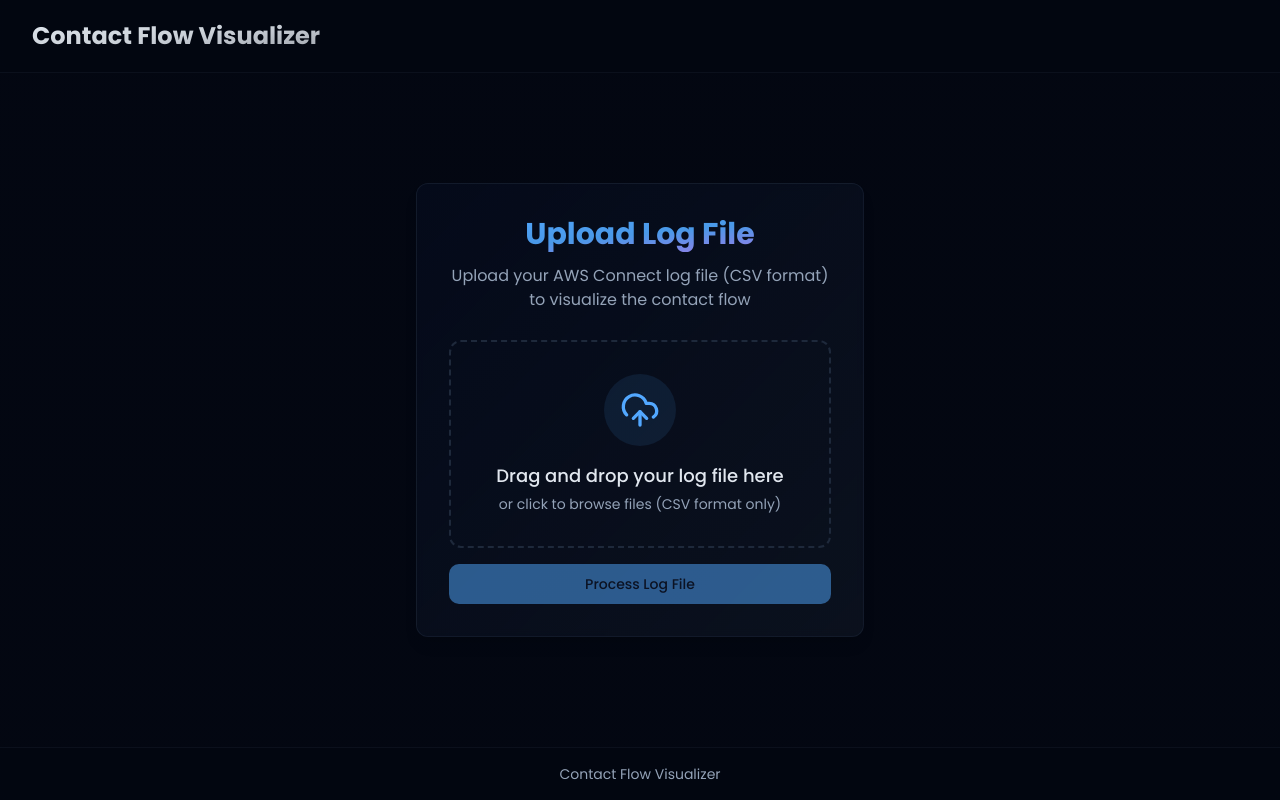
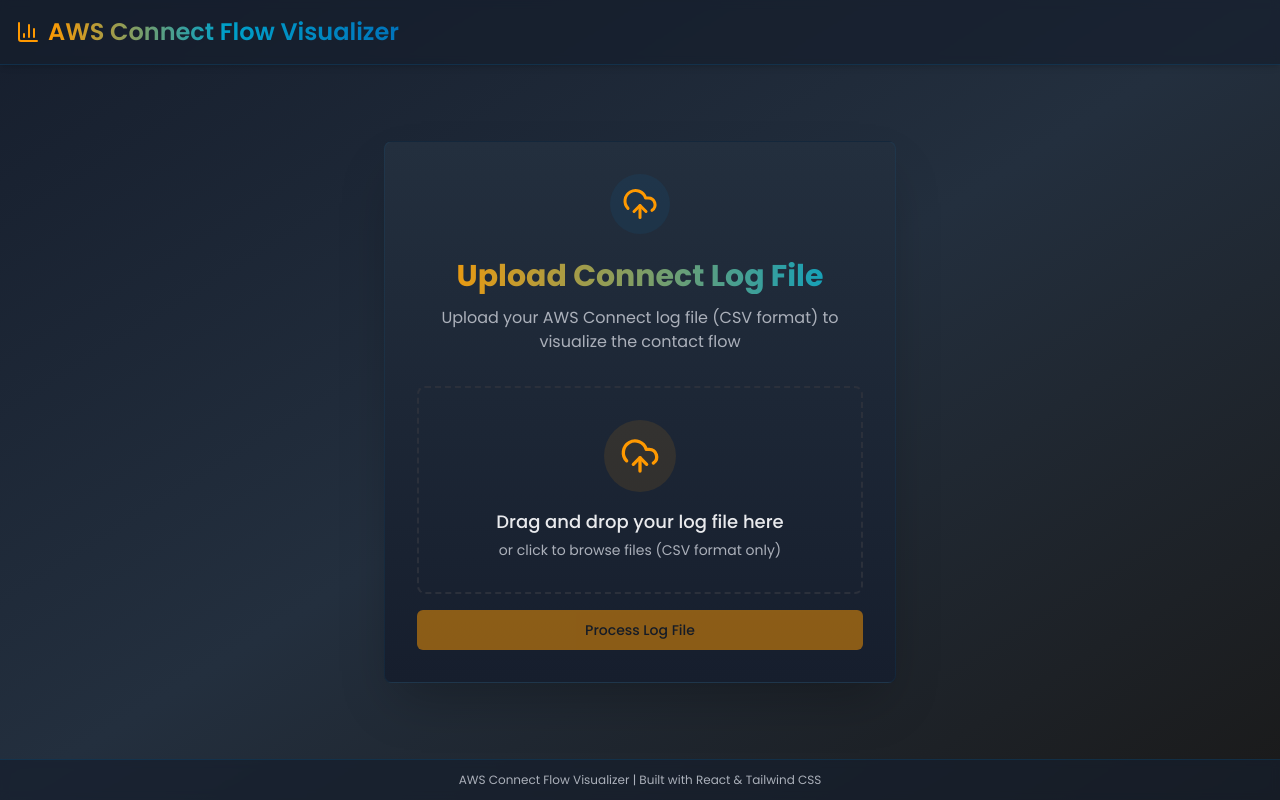
Before and after one commit to DMulq/connect-flow-explorer, a React (Vite) app: page / in a window 1280 px wide. Built offline with nearby package versions, Linux system fonts and the light colour scheme.

Commit message:
Refactor UI for modern dark theme
- Updated the overall UI to a modern dark theme, inspired by the AWS Management Console style.
- Modified colors, layouts, and components to enhance the visual appeal and user experience.

```diff
--- a/package.json
+++ b/package.json
@@ -46,6 +46,7 @@
     "cmdk": "^1.0.0",
     "date-fns": "^3.6.0",
     "embla-carousel-react": "^8.3.0",
+    "html-to-image": "^1.11.11",
     "html2canvas": "^1.4.1",
     "input-otp": "^1.2.4",
     "lucide-react": "^0.462.0",
--- a/src/index.css
+++ b/src/index.css
@@ -7,65 +7,35 @@
 
 @layer base {
   :root {
-    --background: 224 71% 4%;
-    --foreground: 213 31% 91%;
+    --background: 220 20% 10%;
+    --foreground: 220 10% 92%;
 
-    --card: 224 71% 6%;
-    --card-foreground: 213 31% 91%;
+    --card: 220 20% 13%;
+    --card-foreground: 220 10% 90%;
 
-    --popover: 224 71% 4%;
-    --popover-foreground: 215 20.2% 65.1%;
+    --popover: 220 20% 10%;
+    --popover-foreground: 220 10% 90%;
 
-    --primary: 210 100% 66%;
-    --primary-foreground: 222.2 47.4% 11.2%;
+    --primary: 36 100% 50%;
+    --primary-foreground: 220 20% 10%;
 
-    --secondary: 266 100% 76%;
-    --secondary-foreground: 210 40% 98%;
+    --secondary: 196 100% 39%;
+    --secondary-foreground: 220 10% 95%;
 
-    --accent: 261 76% 65%;
-    --accent-foreground: 210 40% 98%;
+    --accent: 200 77% 55%;
+    --accent-foreground: 220 10% 95%;
 
-    --muted: 217.2 32.6% 17.5%;
-    --muted-foreground: 215 20.2% 65.1%;
+    --muted: 220 15% 18%;
+    --muted-foreground: 220 10% 70%;
 
-    --destructive: 0 84.2% 60.2%;
+    --destructive: 0 84% 60%;
     --destructive-foreground: 210 40% 98%;
 
-    --border: 217.2 32.6% 17.5%;
-    --input: 217.2 32.6% 17.5%;
-    --ring: 224.3 76.3% 48%;
+    --border: 220 15% 20%;
+    --input: 220 15% 20%;
+    --ring: 36 100% 50%;
 
-    --radius: 0.75rem;
-  }
-
-  .dark {
-    --background: 222.2 84% 4.9%;
-    --foreground: 210 40% 98%;
-
-    --card: 222.2 84% 4.9%;
-    --card-foreground: 210 40% 98%;
-
-    --popover: 222.2 84% 4.9%;
-    --popover-foreground: 210 40% 98%;
-
-    --primary: 217.2 91.2% 59.8%;
-    --primary-foreground: 222.2 47.4% 11.2%;
-
-    --secondary: 250 84% 70%;
-    --secondary-foreground: 210 40% 98%;
-
-    --muted: 217.2 32.6% 17.5%;
-    --muted-foreground: 215 20.2% 65.1%;
-
-    --accent: 250 95% 76%;
-    --accent-foreground: 210 40% 98%;
-
-    --destructive: 0 62.8% 30.6%;
-    --destructive-foreground: 210 40% 98%;
-
-    --border: 217.2 32.6% 17.5%;
-    --input: 217.2 32.6% 17.5%;
-    --ring: 224.3 76.3% 48%;
+    --radius: 0.5rem;
   }
 }
 
@@ -89,19 +59,19 @@
 }
 
 .text-gradient {
-  @apply bg-gradient-to-br from-foreground via-foreground/90 to-foreground/70 bg-clip-text text-transparent;
+  @apply bg-gradient-to-r from-aws-orange via-aws-teal to-aws-blue bg-clip-text text-transparent;
 }
 
 .text-gradient-primary {
-  @apply bg-gradient-to-br from-primary via-primary/90 to-secondary/90 bg-clip-text text-transparent;
+  @apply bg-gradient-to-r from-aws-orange to-aws-teal bg-clip-text text-transparent;
 }
 
 .card-gradient {
-  @apply bg-gradient-to-br from-card to-muted/30 backdrop-blur-sm border border-border/50;
+  @apply bg-gradient-to-b from-aws-navy to-aws-darknavy backdrop-blur-sm border border-aws-blue/10;
 }
 
 .glass-container {
-  @apply bg-card/40 backdrop-blur-md border border-white/5 shadow-xl;
+  @apply bg-aws-darknavy/80 backdrop-blur-md border border-aws-teal/10 shadow-xl;
 }
 
 /* Flow Container Styles */
@@ -115,15 +85,10 @@
 
 .flow-controls {
   padding: 8px 16px;
-  background-color: rgba(20, 20, 30, 0.7);
+  background-color: rgba(35, 47, 62, 0.9);
   z-index: 5;
-  border-bottom: 1px solid rgba(255, 255, 255, 0.1);
+  border-bottom: 1px solid rgba(0, 161, 201, 0.2);
   backdrop-filter: blur(10px);
-}
-
-.dark .flow-controls {
-  background-color: rgba(30, 30, 30, 0.7);
-  border-bottom: 1px solid #333;
 }
 
 .flow-wrapper {
@@ -136,28 +101,31 @@
 .react-flow {
   width: 100%;
   height: 100%;
+  background-color: var(--aws-darknavy);
 }
 
 .react-flow__node {
   padding: 10px;
-  border-radius: 12px;
+  border-radius: 8px;
   width: 200px;
   font-size: 12px;
   text-align: left;
-  box-shadow: 0 4px 20px rgba(0, 0, 0, 0.25);
+  box-shadow: 0 4px 20px rgba(0, 0, 0, 0.4);
   transition: all 0.3s ease;
   z-index: 0;
 }
 
 .react-flow__node-contactflow {
-  background-color: hsl(var(--primary));
+  background-color: #0073BB;
   color: white;
   font-weight: bold;
+  border: 1px solid rgba(255, 153, 0, 0.3);
 }
 
 .react-flow__node-module {
-  background-color: hsl(var(--secondary));
+  background-color: #00A1C9;
   color: white;
+  border: 1px solid rgba(255, 153, 0, 0.3);
 }
 
 .react-flow__node-module .node-content {
@@ -186,10 +154,11 @@
   max-height: 80px;
   overflow-y: auto;
   font-size: 11px;
-  padding: 4px;
-  background-color: rgba(255, 255, 255, 0.1);
-  border-radius: 3px;
-  margin-top: 4px;
+  padding: 6px;
+  background-color: rgba(22, 30, 45, 0.7);
+  border-radius: 4px;
+  margin-top: 6px;
+  border: 1px solid rgba(0, 161, 201, 0.2);
 }
 
 .dark .parameter-list {
@@ -243,9 +212,12 @@
 .contact-flow-table th {
   text-align: left;
   padding: 8px 12px;
-  background-color: #f3f4f6;
+  background-color: #232F3E;
   position: sticky;
   top: 0;
+  color: #FF9900;
+  font-weight: 500;
+  border-bottom: 1px solid rgba(0, 161, 201, 0.2);
 }
 
 .dark .contact-flow-table th {
@@ -254,7 +226,8 @@
 
 .contact-flow-table td {
   padding: 8px 12px;
-  border-top: 1px solid #e5e7eb;
+  border-top: 1px solid rgba(0, 161, 201, 0.1);
+  color: #f0f0f0;
 }
 
 .dark .contact-flow-table td {
@@ -277,6 +250,29 @@
 
 /* Custom styles for edges */
 .react-flow__edge-path {
+  stroke: #00A1C9;
   stroke-width: 2;
-  border-radius: 16px;
+  opacity: 0.8;
 }
+
+.react-flow__controls {
+  background-color: #232F3E;
+  border: 1px solid rgba(0, 161, 201, 0.3);
+  box-shadow: 0 4px 12px rgba(0, 0, 0, 0.3);
+}
+
+.react-flow__controls button {
+  background-color: #161E2D;
+  color: #FF9900;
+  border-bottom: 1px solid rgba(0, 161, 201, 0.2);
+}
+
+.react-flow__controls button:hover {
+  background-color: #FF9900;
+  color: #161E2D;
+}
+
+.react-flow__minimap {
+  background-color: #232F3E;
+  border: 1px solid rgba(0, 161, 201, 0.3);
+}
--- a/src/pages/Index.tsx
+++ b/src/pages/Index.tsx
@@ -6,6 +6,7 @@ import { LogEntry, ParsedLogData } from "@/types/log";
 import { processLogData } from "@/utils/logProcessor";
 import { Button } from "@/components/ui/button";
 import { toast } from "@/components/ui/sonner";
+import { FileUpIcon, UploadCloudIcon, BarChart3Icon } from "lucide-react";
 
 const Index = () => {
   const [parsedData, setParsedData] = useState<ParsedLogData | null>(null);
@@ -32,21 +33,27 @@ const Index = () => {
   };
 
   return (
-    <div className="min-h-screen flex flex-col bg-gradient-to-br from-background to-background/80">
+    <div className="min-h-screen flex flex-col bg-gradient-to-br from-aws-darknavy via-aws-navy to-aws-charcoal">
       {/* Header */}
-      <header className="border-b border-border/30 backdrop-blur-sm bg-background/50">
-        <div className="container mx-auto py-5 flex justify-between items-center">
-          <h1 className="text-2xl font-bold text-gradient">Contact Flow Visualizer</h1>
+      <header className="border-b border-aws-blue/20 backdrop-blur-sm bg-aws-darknavy/70 sticky top-0 z-10 shadow-md">
+        <div className="container mx-auto py-4 px-4 flex justify-between items-center">
+          <div className="flex items-center gap-2">
+            <BarChart3Icon className="h-6 w-6 text-aws-orange" />
+            <h1 className="text-2xl font-semibold text-gradient">AWS Connect Flow Visualizer</h1>
+          </div>
         </div>
       </header>
 
       {/* Main content */}
-      <main className="flex-1 container mx-auto py-8 px-4 md:px-0 flex flex-col">
+      <main className="flex-1 container mx-auto py-8 px-4 md:px-6 flex flex-col">
         {!parsedData ? (
           <div className="flex-1 flex flex-col items-center justify-center">
-            <div className="max-w-md w-full card-gradient p-8 rounded-xl shadow-lg">
-              <div className="text-center mb-7">
-                <h2 className="text-3xl font-bold mb-3 text-gradient-primary">Upload Log File</h2>
+            <div className="max-w-lg w-full card-gradient p-8 rounded-lg shadow-2xl">
+              <div className="text-center mb-8">
+                <div className="inline-flex mb-6 p-3 rounded-full bg-aws-blue/10 text-aws-orange">
+                  <UploadCloudIcon size={36} />
+                </div>
+                <h2 className="text-3xl font-bold mb-3 text-gradient-primary">Upload Connect Log File</h2>
                 <p className="text-muted-foreground">
                   Upload your AWS Connect log file (CSV format) to visualize the contact flow
                 </p>
@@ -55,7 +62,7 @@ const Index = () => {
               <FileUploader onDataParsed={handleParsedData} isLoading={isLoading} />
 
               {error && (
-                <div className="mt-4 p-4 bg-destructive/10 border border-destructive/40 text-destructive rounded-lg">
+                <div className="mt-6 p-4 bg-destructive/10 border border-destructive/40 text-destructive rounded-lg">
                   {error}
                 </div>
               )}
@@ -64,19 +71,20 @@ const Index = () => {
         ) : (
           <div className="flex-1 flex flex-col">
             <div className="mb-6 flex justify-between items-center">
-              <div>
-                <h2 className="text-3xl font-bold text-gradient-primary">Contact Flow Visualization</h2>
+              <div className="flex items-center gap-3">
+                <FileUpIcon className="h-5 w-5 text-aws-orange" />
+                <h2 className="text-2xl font-bold text-gradient-primary">Contact Flow Visualization</h2>
               </div>
               <Button
                 onClick={() => setParsedData(null)}
                 variant="outline"
-                className="hover:bg-primary/20 hover:text-primary text-primary/80 border-primary/20"
+                className="hover:bg-aws-orange hover:text-aws-darknavy text-aws-orange border-aws-orange/20"
               >
                 Upload New File
               </Button>
             </div>
 
-            <div className="flex-1 glass-container rounded-xl overflow-hidden" style={{ height: '75vh' }}>
+            <div className="flex-1 glass-container rounded-lg overflow-hidden shadow-xl" style={{ height: '75vh' }}>
               <FlowVisualizer data={parsedData} />
             </div>
           </div>
@@ -84,9 +92,9 @@ const Index = () => {
       </main>
 
       {/* Footer */}
-      <footer className="border-t border-border/30 py-4 backdrop-blur-sm bg-background/50">
-        <div className="container mx-auto text-center text-muted-foreground text-sm">
-          <p>Contact Flow Visualizer</p>
+      <footer className="border-t border-aws-blue/20 py-3 backdrop-blur-sm bg-aws-darknavy/70">
+        <div className="container mx-auto text-center text-muted-foreground text-xs">
+          <p>AWS Connect Flow Visualizer | Built with React & Tailwind CSS</p>
         </div>
       </footer>
     </div>
--- a/tailwind.config.ts
+++ b/tailwind.config.ts
@@ -55,6 +55,14 @@ export default {
 				card: {
 					DEFAULT: 'hsl(var(--card))',
 					foreground: 'hsl(var(--card-foreground))'
+				},
+				aws: {
+					orange: '#FF9900',
+					blue: '#0073BB',
+					teal: '#00A1C9',
+					navy: '#232F3E',
+					darknavy: '#161E2D',
+					charcoal: '#1A1A1A',
 				}
 			},
 			borderRadius: {
```
Also changed, not shown: src/components/FlowVisualizer.tsx (+71 -50 lines), 1 other file (tests, documents, lock files or other folders).
